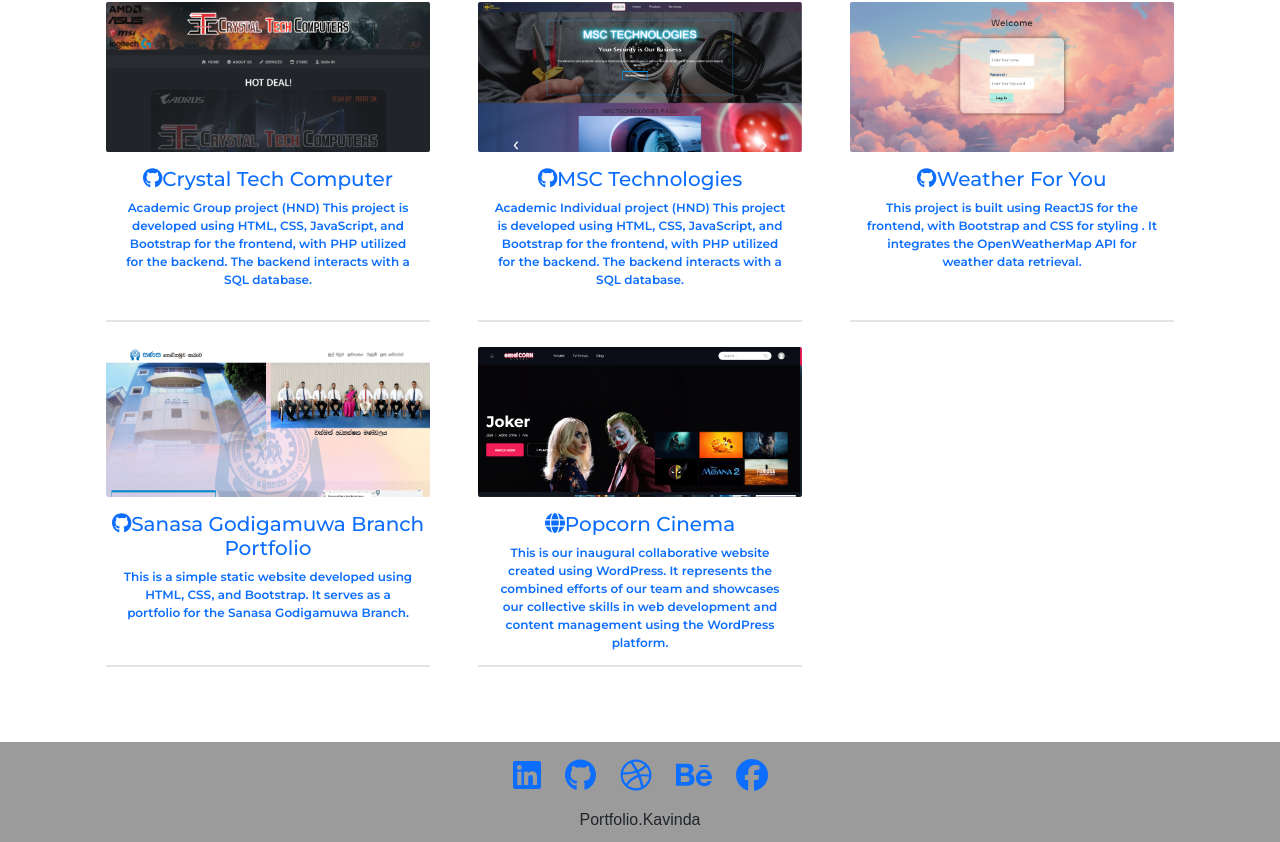
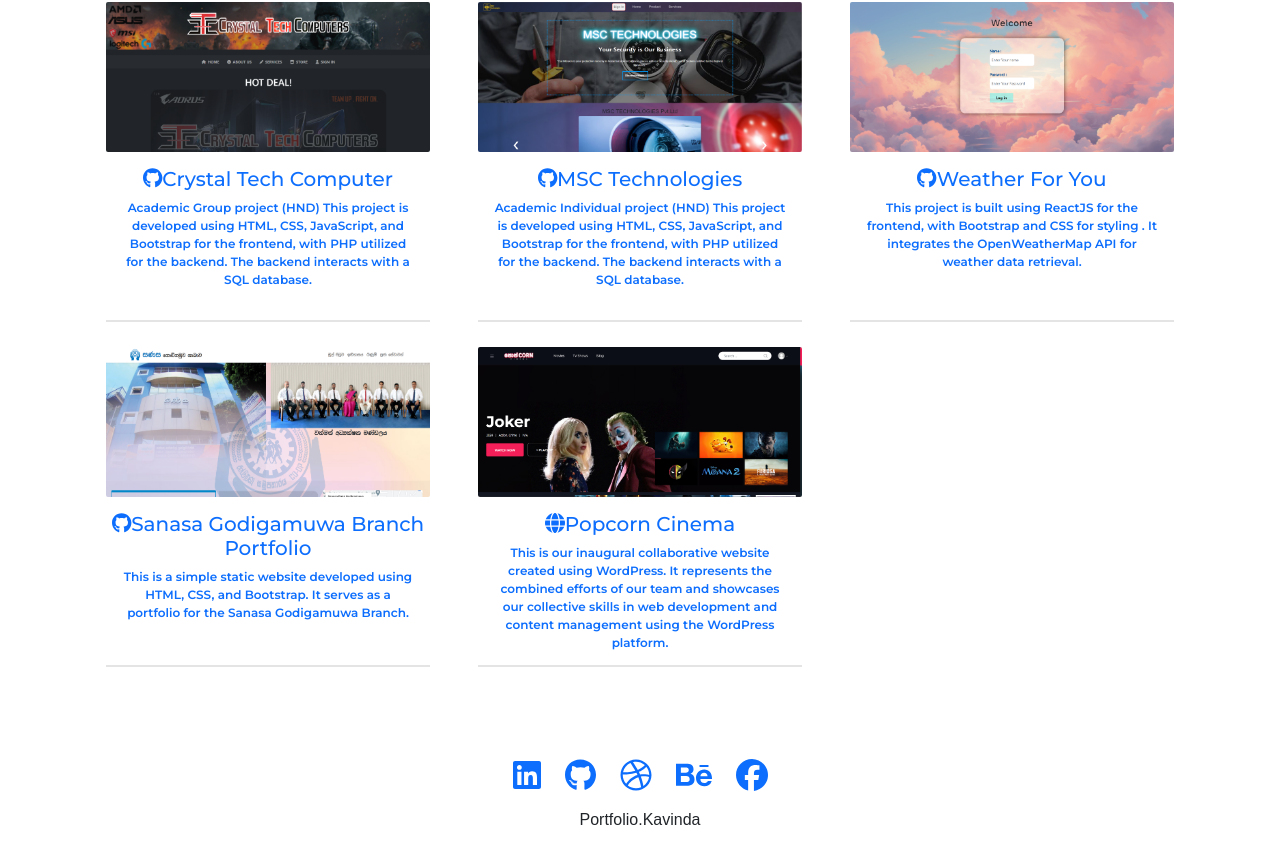
Before and after one commit to Kavinda-liyan/portfolio, a React (Create React App) app: page / in a window 1280 px wide. Shown: the part 2110-2952 px from the top of the page. Built offline with nearby package versions, Linux system fonts and the light colour scheme; a web font is replaced by a local one.

Commit message:
darkmod_v2

```diff
--- a/src/Components/footer.jsx
+++ b/src/Components/footer.jsx
@@ -6,7 +6,7 @@
 import { Link } from "react-router-dom";
 
 
-function Footer(){
+function Footer({ isDarkMode }){
     return(
 <Container className="footerContainer">
     <Row className="logofooter">
--- a/src/css/footer.css
+++ b/src/css/footer.css
@@ -1,5 +1,5 @@
 .footerContainer{
-    background:rgb(155, 155, 155);
+    background:unset;
     height: 100px;
     min-width: 100%;
 }
```
